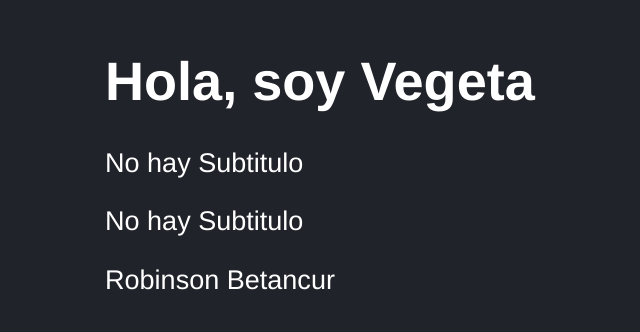
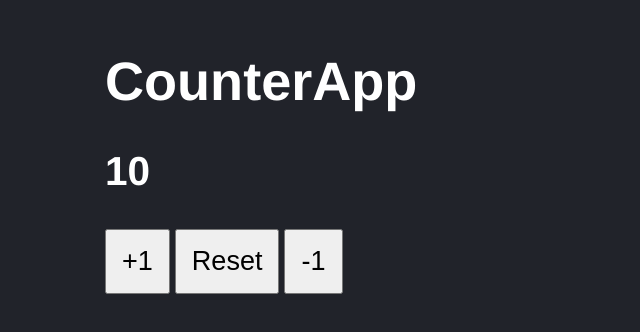
Before and after one commit to RobinsonBM/CounterApp, a React (Vite) app: page / in a window 1280 px wide. Shown: the part 134-466 px from the top of the page, without its empty margins (43-683 px from the left). Built offline with nearby package versions, Linux system fonts and the light colour scheme.

Commit message:
test in CounterApp

```diff
--- a/src/main.jsx
+++ b/src/main.jsx
@@ -6,7 +6,7 @@ import ReactDOM from 'react-dom/client';
 
 ReactDOM.createRoot(document.getElementById('root')).render(
   <React.StrictMode>
-    {/* <CounterApp value={10} /> */}
-    <FirstApp title='Hola, soy Vegeta' />
+    <CounterApp value={10} />
+    {/* <FirstApp title='Hola, soy Vegeta' /> */}
   </React.StrictMode>
 );
```
Also changed, not shown: 2 other files (tests, documents, lock files or other folders).
